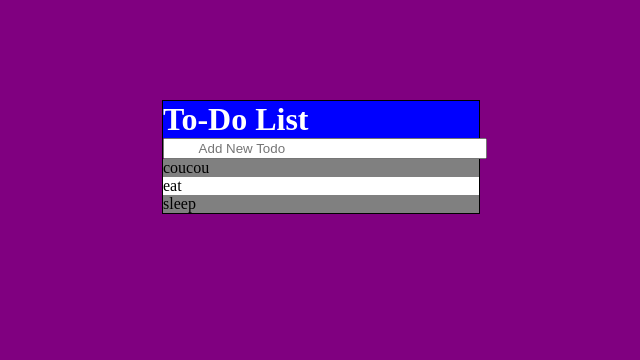
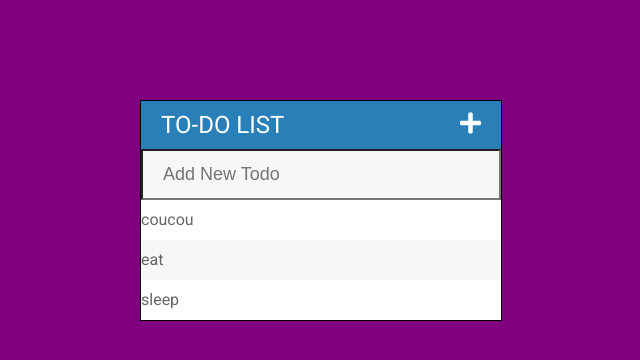
Before and after one commit to zygama/todoList, a plain HTML site: page index.html in a window 1280 px wide. Shown: the whole page, without its empty margins (319-959 px from the left). Drawn offline with Linux system fonts and the light colour scheme.

Commit message:
Added some styling (input border when focused, nice Roboto font, nice paddings and margins, etc...)

```diff
--- a/assets/css/todoList.css
+++ b/assets/css/todoList.css
@@ -1,5 +1,6 @@
 body {
   background-color: purple;
+  font-family: 'Roboto', sans-serif;
 }
 
 ul {
@@ -10,33 +11,55 @@ ul {
 
 #container {
   margin: 100px auto; /* margin: top/bot left/right */
-  width: 25%;
+  width: 360px;
   border: 1px solid black;
+  box-shadow: 0 0 3px rgba(0, 0, 0, 0.1);
+  background: #f7f7f7;
 }
 
 #list_header {
-  background-color: blue;
+  background-color: #2980b9;
   color: white;
   margin: 0;
+  padding: 10px 20px;
+  text-transform: uppercase;
+  font-size: 24px;
+  font-weight: normal;
 }
 
 #input_todo {
+  color: #2980b9;
   width: 100%;
-  text-indent: 10%;
+  font-size: 18px;
+  background: #f7f7f7;
+  padding: 13px 13px 13px 20px;
+  box-sizing: border-box; /* with this the 100% of width count padding and border, so input doesn't overflow container anymore */
+}
+
+#input_todo:focus {
+  background: white;
+  border: 3px solid #2980b9;
+  outline: none;
 }
 
 #input_todo.hide {
   display: none;
 }
 
+#add_todo_icon {
+  float: right;
+}
+
 .todo {
-  background-color: white;
-
+  background-color: #f7f7f7;
+  height: 40px;
+  line-height: 40px; /* In this whay the text will be centered horizontaly */
+  color: #666;
   /* padding-left: 10%; */
 }
 
 .todo:nth-child(odd) { /* to only affect odd of class todo inside ul */
-  background-color: gray;
+  background-color: white;
 }
 
 .did_todo {
--- a/assets/js/todoList.js
+++ b/assets/js/todoList.js
@@ -44,11 +44,9 @@ function initListeners() {
 
   // Toggle class 'delete_item_button' when the mouse over a ToDo
   $('ul').on('mouseenter', 'li', function() {
-    console.log('x appear');
     $(this).children('span').removeClass('delete_item_button');
   });
   $('ul').on('mouseleave', 'li', function() {
-    console.log('x disapear');
     $(this).children('span').addClass('delete_item_button');
   });
 }
--- a/index.html
+++ b/index.html
@@ -3,13 +3,15 @@
 	<head>
 		<meta charset="utf-8">
 		<script type="text/javascript" src="assets/js/lib/jquery-3.3.1.min.js"></script>
+		<script defer src="https://use.fontawesome.com/releases/v5.0.8/js/all.js"></script>
 		<link rel="stylesheet" href="assets/css/todoList.css">
+		<link href="https://fonts.googleapis.com/css?family=Roboto:400,500,700" rel="stylesheet">
 		<title>Simple ToDo List</title>
 	</head>
 	<body>
 
 			<div id="container">
-				<h1 id="list_header">To-Do List</h1>
+				<h1 id="list_header">To-Do List <i id="add_todo_icon" class="fas fa-plus"></i></h1>
 				<input id="input_todo" type="text" name="todo" placeholder="Add New Todo">
 				<ul>
 					<li class="todo">
```
